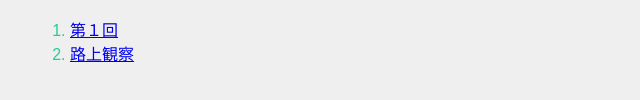
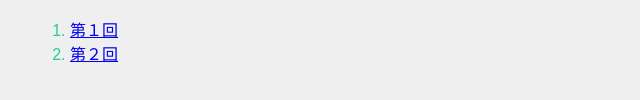
Before and after one commit to souma0628/xbp, a plain HTML site: page de12/index.html in a window 1280 px wide. Shown: the part 362-462 px from the top of the page, 0-640 px from the left. Drawn offline with Linux system fonts and the light colour scheme.

Commit message:
2025.10.13

```diff
--- a/de12/index.html
+++ b/de12/index.html
@@ -20,7 +20,7 @@
         <h2>演習ノート一覧</h2>
         <ol>
             <li><a href="./1.html" target="_blank">第１回</a></li>
-            <li><a href="./2.html" target="_blank">路上観察</a></li>
+            <li><a href="./2.html" target="_blank">第２回</a></li>
 
         </ol>
 
```
